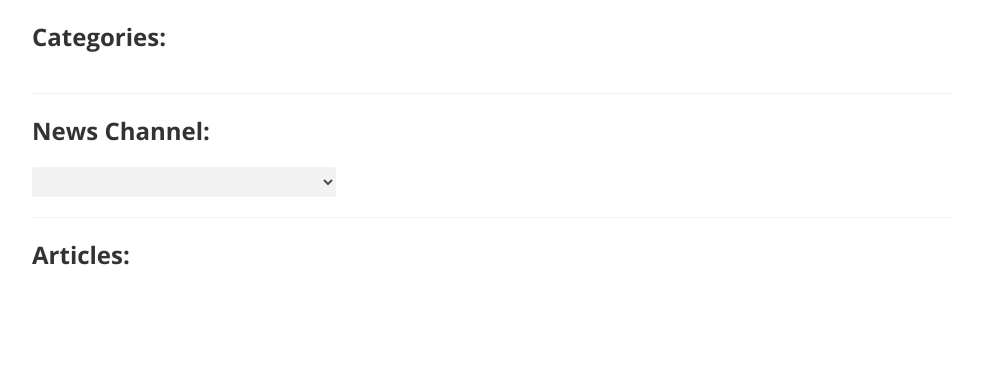
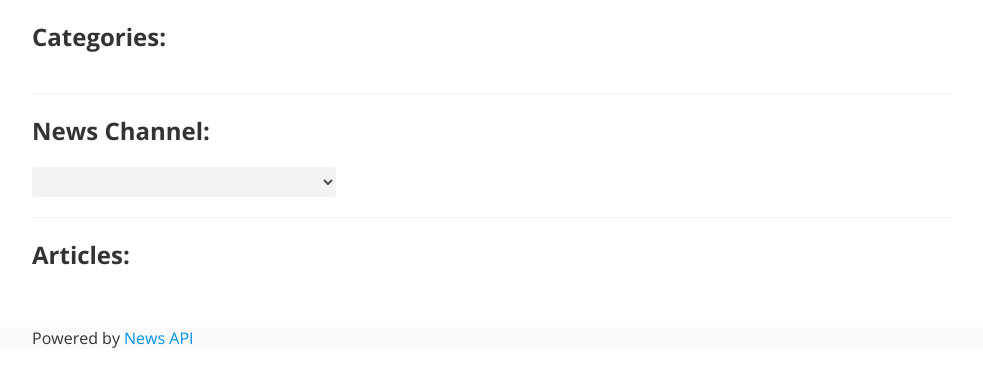
Before and after one commit to lmhs/FrontCamp, a plain HTML site: page index.html in a window 1280 px wide. Shown: the whole page, without its empty margins (148-1131 px from the left). Drawn offline with nearby package versions, Linux system fonts and the light colour scheme; no server answers.

Commit message:
Added contribution link

```diff
--- a/index.html
+++ b/index.html
@@ -23,6 +23,11 @@
         <section class="articles" id="news-results"></section>
       </section>
     </div>
+    <footer class="footer">
+      <div class="container">
+        <p>Powered by <a class="footer-link" target="_blank" href="https://newsapi.org">News API</a></p>
+      </div>
+    </footer>
   </main>
   <script type="module" src="./index.js"></script>
 </body>
```
